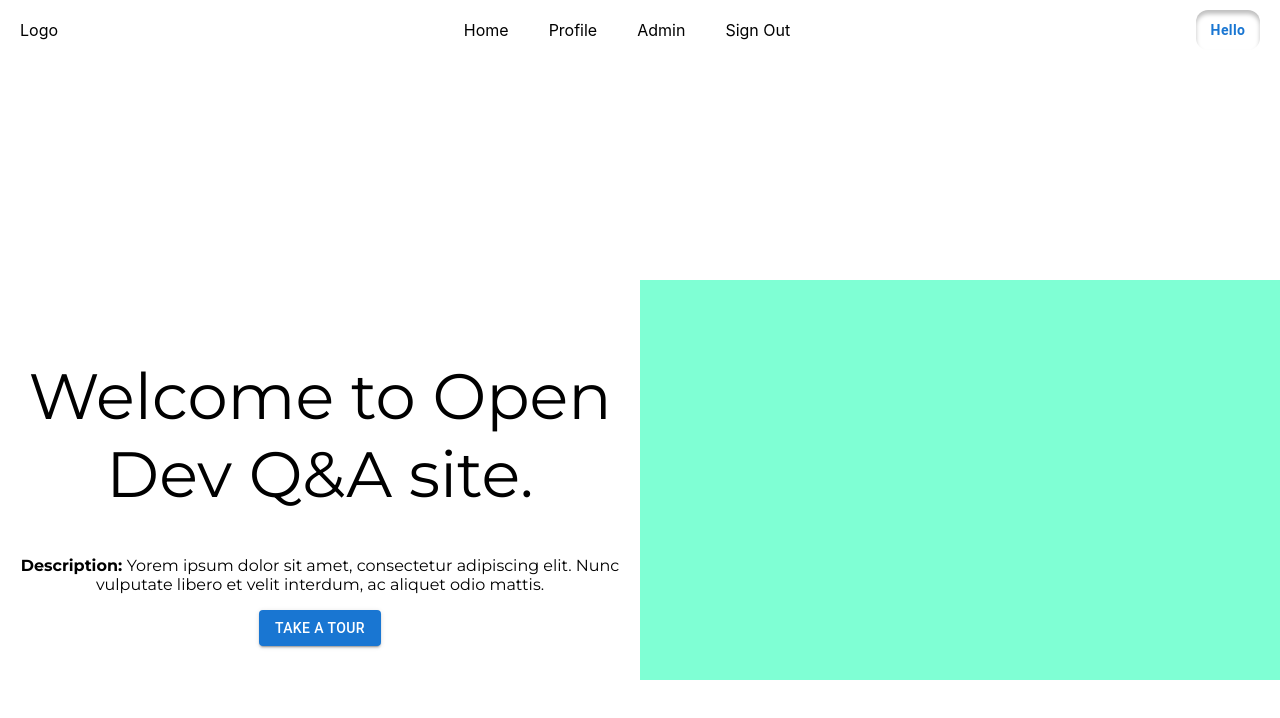
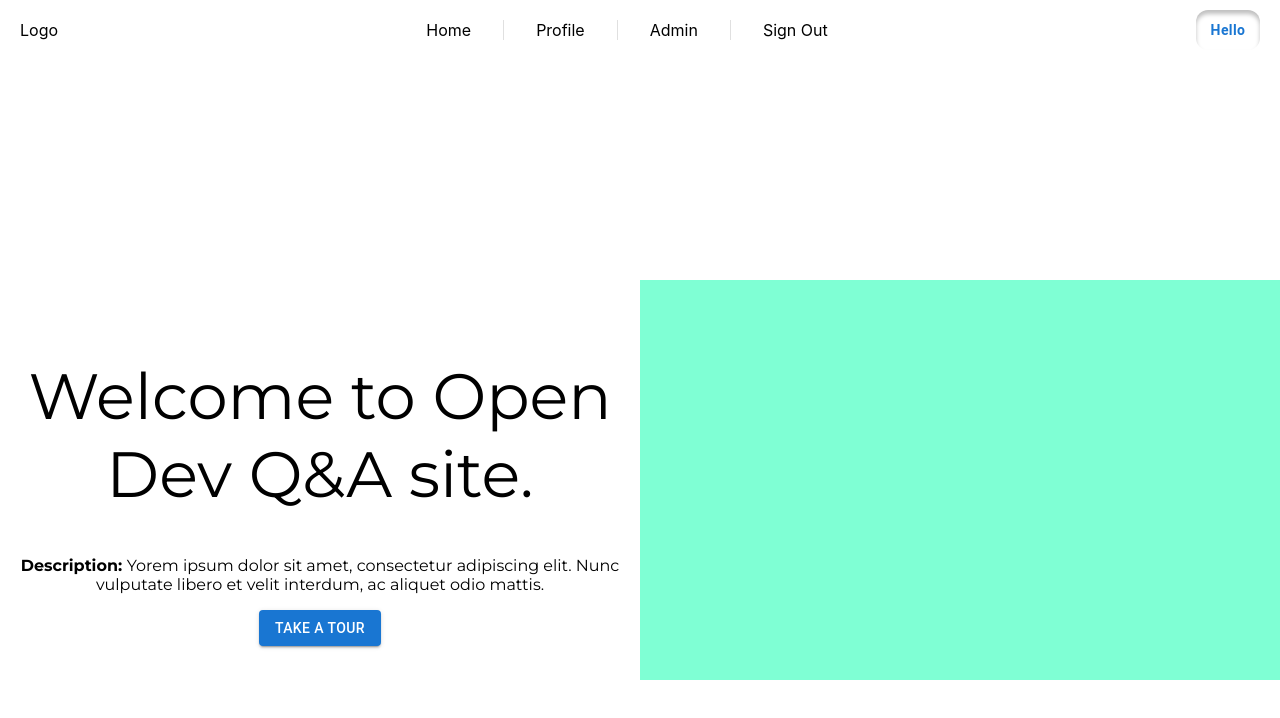
Before and after one commit to Ungerer221/DV200_Term4_Ungerer, a React (Create React App) app in the folder client/: page / in a window 1280 px wide. Shown: the top 718 px of the page. Built offline with nearby package versions, Linux system fonts and the light colour scheme.

Commit message:
Update Navbar.jsx

```diff
--- a/client/src/Components/Navbar.jsx
+++ b/client/src/Components/Navbar.jsx
@@ -9,6 +9,8 @@
 import Grid from '@mui/material/Grid';
 import Box from '@mui/material/Box';
 import Button from '@mui/material/Button';
+import Stack from '@mui/material/Stack';
+import Divider from '@mui/material/Divider';
 
 const Navbar = () => {
 
@@ -29,7 +31,7 @@
     };
 
     const button = (
-        <Grid item xs={12} textAlign="center" sx={{margin:'auto'}}>
+        <Grid item xs={12} textAlign="center" sx={{ margin: 'auto' }}>
             <Button onClick={handleClick({ vertical: 'top', horizontal: 'right' })}>
                 Hello
             </Button>
@@ -41,10 +43,16 @@
             <div className="navbar-con">
                 <div className="navbar-logo">Logo</div>
                 <div className="navbar-page-links">
-                    <Nav.Link className="navbar-page-links-options" href='/'>Home</Nav.Link>
-                    <Nav.Link className="navbar-page-links-options" href='/Profile'>Profile</Nav.Link>
-                    <Nav.Link className="navbar-page-links-options" href='/#'>Admin</Nav.Link>
-                    <Nav.Link className="navbar-page-links-options" href='/#'>Sign Out</Nav.Link>
+                    <Stack
+                        direction="row"
+                        divider={<Divider orientation="vertical" flexItem />}
+                        spacing={4}
+                    >
+                        <Nav.Link className="navbar-page-links-options" href='/'>Home</Nav.Link>
+                        <Nav.Link className="navbar-page-links-options" href='/Profile'>Profile</Nav.Link>
+                        <Nav.Link className="navbar-page-links-options" href='/#'>Admin</Nav.Link>
+                        <Nav.Link className="navbar-page-links-options" href='/#'>Sign Out</Nav.Link>
+                    </Stack>
                 </div>
 
                 <Tooltip title="hello... again">
```
